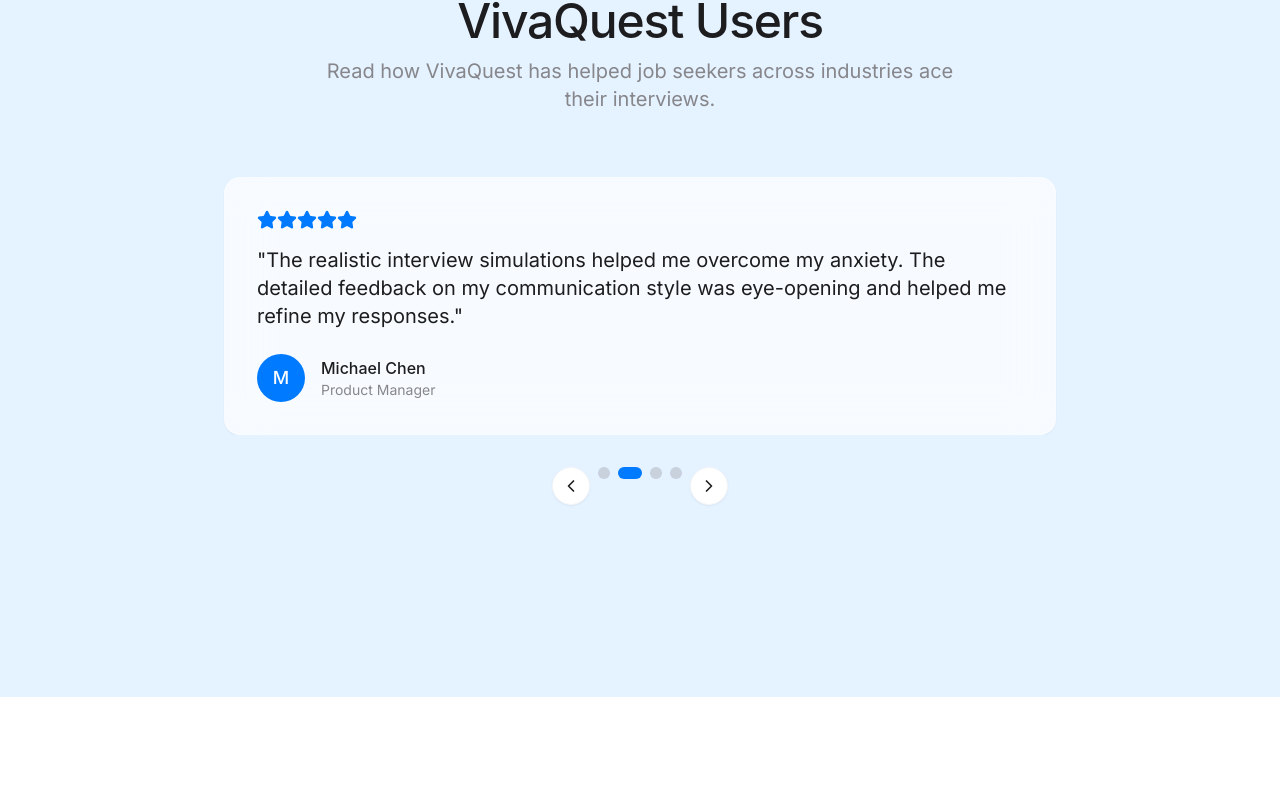
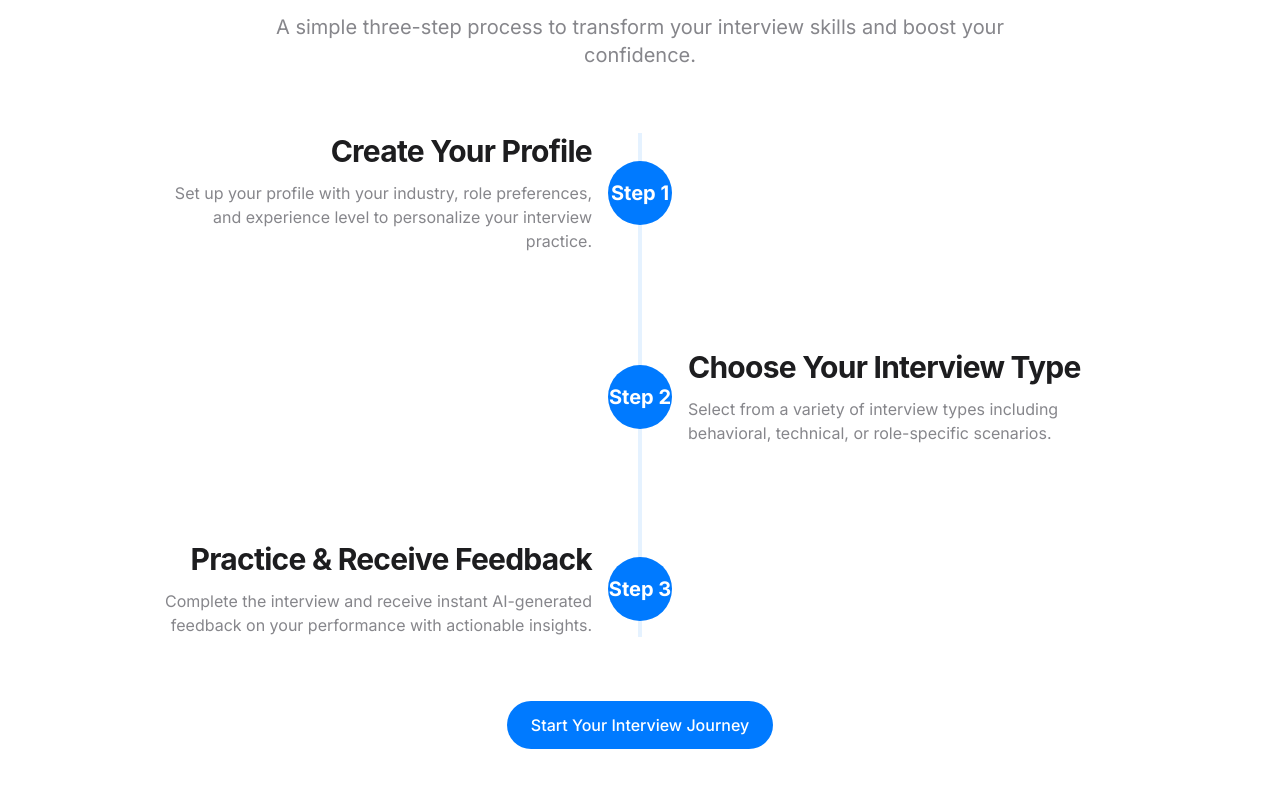
Before and after one commit to star-digilabs/viva-quest-interview-hub, a React (Vite) app: page / in a window 1280 px wide. Shown: the part 6851-7660 px from the top of the page. Built offline with nearby package versions, Linux system fonts and the light colour scheme.

Commit message:
Add a new section

```diff
--- /dev/null
+++ b/src/components/HowItWorksSection.tsx
@@ -0,0 +1,124 @@
+
+import React, { useRef, useEffect } from 'react';
+
+const HowItWorksSection = () => {
+  const sectionRef = useRef<HTMLDivElement>(null);
+
+  useEffect(() => {
+    const observer = new IntersectionObserver(
+      (entries) => {
+        entries.forEach((entry) => {
+          if (entry.isIntersecting) {
+            entry.target.classList.add('is-visible');
+          }
+        });
+      },
+      { threshold: 0.1 }
+    );
+
+    if (sectionRef.current) {
+      observer.observe(sectionRef.current);
+    }
+
+    const fadeElements = document.querySelectorAll('.fade-in-section');
+    fadeElements.forEach((el) => observer.observe(el));
+
+    return () => {
+      fadeElements.forEach((el) => observer.unobserve(el));
+      if (sectionRef.current) {
+        observer.unobserve(sectionRef.current);
+      }
+    };
+  }, []);
+
+  return (
+    <section id="how-it-works" className="bg-white py-16 md:py-24" ref={sectionRef}>
+      <div className="section">
+        <div className="text-center mb-16 fade-in-section">
+          <h2 className="text-4xl md:text-5xl font-bold text-viva-gray-darker mb-4">
+            How VivaQuest Works
+          </h2>
+          <p className="text-lg md:text-xl text-viva-gray-dark max-w-3xl mx-auto">
+            A simple three-step process to transform your interview skills and boost your confidence.
+          </p>
+        </div>
+
+        <div className="relative max-w-5xl mx-auto px-4">
+          {/* Timeline line */}
+          <div className="absolute left-1/2 transform -translate-x-1/2 top-0 bottom-0 w-1 bg-viva-blue-light z-0"></div>
+
+          {/* Step 1 */}
+          <div className="flex flex-col md:flex-row items-center mb-24 relative z-10 fade-in-section">
+            <div className="md:w-1/2 md:text-right md:pr-12 mb-8 md:mb-0">
+              <h3 className="text-2xl md:text-3xl font-bold text-viva-gray-darker mb-3">
+                Create Your Profile
+              </h3>
+              <p className="text-viva-gray-dark">
+                Set up your profile with your industry, role preferences, and experience level to personalize your interview practice.
+              </p>
+            </div>
+            <div className="absolute left-1/2 transform -translate-x-1/2 flex items-center justify-center">
+              <div className="w-16 h-16 rounded-full bg-viva-blue flex items-center justify-center text-white font-bold text-xl z-20">
+                Step 1
+              </div>
+            </div>
+            <div className="md:w-1/2 md:pl-12">
+              {/* Empty space for alignment on right side */}
+            </div>
+          </div>
+
+          {/* Step 2 */}
+          <div className="flex flex-col md:flex-row items-center mb-24 relative z-10 fade-in-section">
+            <div className="md:w-1/2 md:text-right md:pr-12 mb-8 md:mb-0 md:order-1">
+              {/* Empty space for alignment on left side */}
+            </div>
+            <div className="absolute left-1/2 transform -translate-x-1/2 flex items-center justify-center">
+              <div className="w-16 h-16 rounded-full bg-viva-blue flex items-center justify-center text-white font-bold text-xl z-20">
+                Step 2
+              </div>
+            </div>
+            <div className="md:w-1/2 md:pl-12 md:order-2">
+              <h3 className="text-2xl md:text-3xl font-bold text-viva-gray-darker mb-3">
+                Choose Your Interview Type
+              </h3>
+              <p className="text-viva-gray-dark">
+                Select from a variety of interview types including behavioral, technical, or role-specific scenarios.
+              </p>
+            </div>
+          </div>
+
+          {/* Step 3 */}
+          <div className="flex flex-col md:flex-row items-center relative z-10 fade-in-section">
+            <div className="md:w-1/2 md:text-right md:pr-12 mb-8 md:mb-0">
+              <h3 className="text-2xl md:text-3xl font-bold text-viva-gray-darker mb-3">
+                Practice & Receive Feedback
+              </h3>
+              <p className="text-viva-gray-dark">
+                Complete the interview and receive instant AI-generated feedback on your performance with actionable insights.
+              </p>
+            </div>
+            <div className="absolute left-1/2 transform -translate-x-1/2 flex items-center justify-center">
+              <div className="w-16 h-16 rounded-full bg-viva-blue flex items-center justify-center text-white font-bold text-xl z-20">
+                Step 3
+              </div>
+            </div>
+            <div className="md:w-1/2 md:pl-12">
+              {/* Empty space for alignment on right side */}
+            </div>
+          </div>
+        </div>
+
+        <div className="text-center mt-16 fade-in-section">
+          <a
+            href="#pricing"
+            className="button-primary inline-block"
+          >
+            Start Your Interview Journey
+          </a>
+        </div>
+      </div>
+    </section>
+  );
+};
+
+export default HowItWorksSection;
--- a/src/pages/Index.tsx
+++ b/src/pages/Index.tsx
@@ -5,8 +5,8 @@ import HeroSection from '../components/HeroSection';
 import FeaturesSection from '../components/FeaturesSection';
 import BenefitsSection from '../components/BenefitsSection';
 import KeyFeaturesSection from '../components/KeyFeaturesSection';
-import SecondaryHeroSection from '../components/SecondaryHeroSection';
 import AboutSection from '../components/AboutSection';
+import HowItWorksSection from '../components/HowItWorksSection';
 import TestimonialsSection from '../components/TestimonialsSection';
 import PricingSection from '../components/PricingSection';
 import FAQSection from '../components/FAQSection';
@@ -45,6 +45,7 @@ const Index = () => {
       <KeyFeaturesSection />
       <FeaturesSection />
       <AboutSection />
+      <HowItWorksSection />
       <TestimonialsSection />
       <PricingSection />
       <FAQSection />
```
